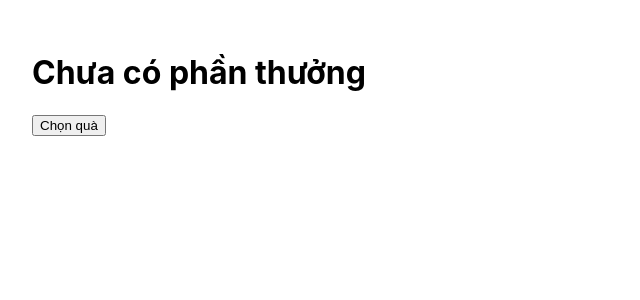
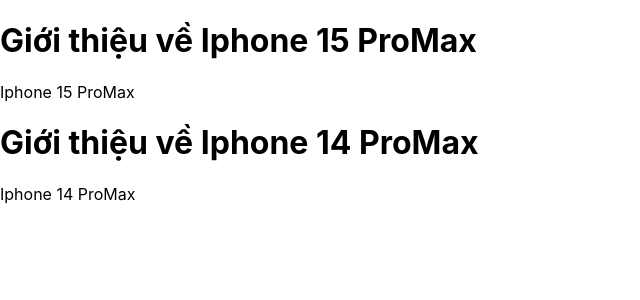
Before and after one commit to tuyen10a6/Learn-React, a React (Create React App) app: page / in a window 1280 px wide. Shown: the top 300 px of the page, without its empty margins (0-640 px from the left). Built offline with nearby package versions, Linux system fonts and the light colour scheme.

Commit message:
learn props

```diff
--- a/src/App.js
+++ b/src/App.js
@@ -1,23 +1,26 @@
-import {useState} from "react";
+import React from 'react';
 
+function ProductItem(props) {
+    console.log(props)
+    return (
+        <div className="item-product-blog">
+            <h1> {props.title}</h1>
+            <p> {props.productName}</p>
+        </div>
+    )
+}
 
 function App() {
-    const gifts = [
-        'Iphone 15 ProMax',
-        'Iphone 14 ProMax',
-        'Macbook Pro M1 2020 13 inch'
-    ];
-    const [gift, setGifts] = useState('')
-    const randomGift = () => {
-        const index = Math.floor(Math.random() * gifts.length);
-        setGifts(gifts[index]);
-    };
-  return (
-    <div style={{padding: 32}}>
-          <h1>{gift !== '' ? gift : 'Chưa có phần thưởng'}</h1>
-           <button onClick={randomGift}> Chọn quà</button>
-    </div>
-  );
+    return (
+        <div>
+            <ProductItem title="Giới thiệu về Iphone 15 ProMax"
+                         productName="Iphone 15 ProMax"
+                         descriptionProduct="Iphone 15 ProMax ra mắt năm 2023"/>
+            <ProductItem title="Giới thiệu về Iphone 14 ProMax"
+                         productName="Iphone 14 ProMax"
+                         descriptionProduct="Iphone 15 ProMax ra mắt năm 2022"/>
+        </div>
+    )
 }
 
 export default App;
```
